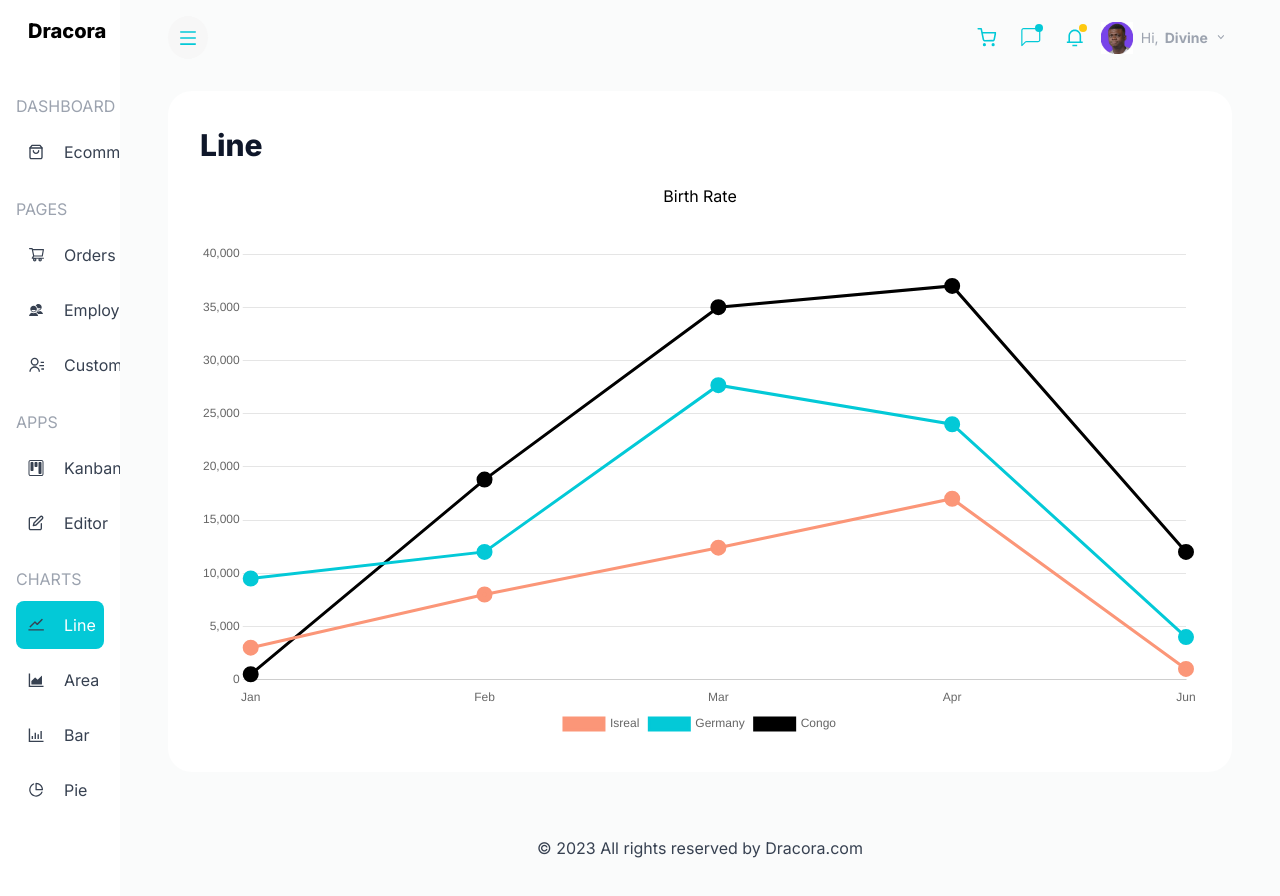
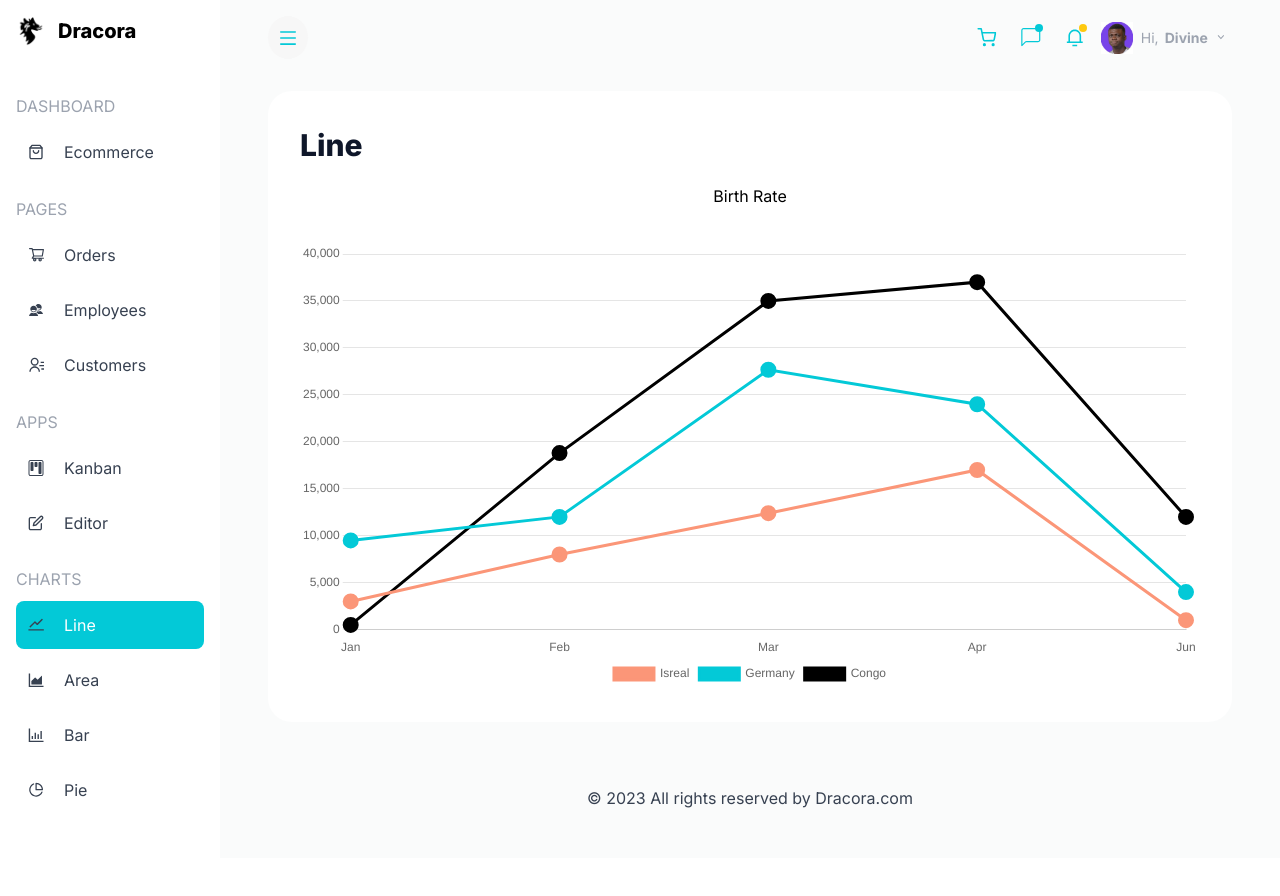
Before and after one commit to Heisdalu/Dracora, a Next.js app: page /line in a window 1280 px wide. Shown: the top 896 px of the page. After the commit the page ends 858 px from the top, so only its background shows below. Built offline with nearby package versions, Linux system fonts and the light colour scheme.

Commit message:
fix select css issue

```diff
--- a/src/pages/index.tsx
+++ b/src/pages/index.tsx
@@ -37,7 +37,7 @@ export default function Home() {
                 Recent Transactions
               </h1>
               <div className="rounded-[6px] border-1 ml-auto p-[9px] centerPos border-[#0000001a]">
-                <select name="date" id="date" className="outline-none">
+                <select name="date" id="date" className="outline-none bg-white">
                   <option value="May 2021">May 2021</option>
                   <option value="May 2021">Jun 2021</option>
                   <option value="May 2021">Aug 2021</option>
@@ -66,7 +66,7 @@ export default function Home() {
                 Sales Overview
               </h1>
               <div className="rounded-[6px] ml-auto p-[9px] border-1 centerPos border-[#0000001a]">
-                <select name="date" id="date" className="outline-none">
+                <select name="date" id="date" className="outline-none bg-white">
                   <option value="May 2021">May 2021</option>
                   <option value="May 2021">Jun 2021</option>
                   <option value="May 2021">Aug 2021</option>
--- a/src/pages/line/index.tsx
+++ b/src/pages/line/index.tsx
@@ -10,7 +10,7 @@ const Line = () => {
           <div className="rounded-[24px] bg-white p-1 md:p-2">
             <h1 className="text-otherHeader text-30px font-[800]">Line</h1>
             <p className="mt-1 text-center">Birth Rate</p>
-            <div className="mt-2 md:max-w-[400px] vlg:max-w-[1000px] mx-auto">
+            <div className="mt-2 md:max-w-[400px] vlg:max-w-[900px] mx-auto">
               <LineChart />
             </div>
           </div>
```
